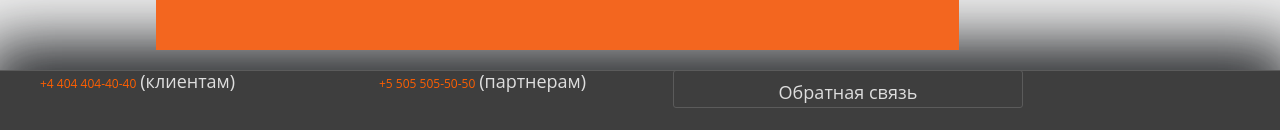
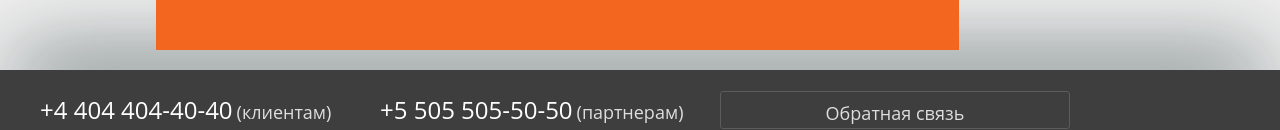
Before and after one commit to Kamikadze-Prog/testvue2, a Vue app: page / in a window 1280 px wide. Shown: the part 1130-1260 px from the top of the page. Built offline with nearby package versions, Linux system fonts and the light colour scheme.

Commit message:
Update Footer.vue

```diff
--- a/src/Footer.vue
+++ b/src/Footer.vue
@@ -44,17 +44,16 @@ export default {
     background-color: #3e3e3e;
     color: #999;
     font-family: 'Open Sans',Arial;
-    -webkit-box-shadow: 0px -11px 65px 16px rgba(20,22,26,0.94);
-    -moz-box-shadow: 0px -11px 65px 16px rgba(20,22,26,0.94);
-    box-shadow: 0px -11px 65px 16px rgba(20,22,26,0.94);
+    box-shadow: 0px -20px 87px -14px rgba(0, 22, 26, 0.94);
+
 }
 .l-contacts {
-    border-bottom: 1px solid #5b5b5b;
-    margin: 20px 0 28px 0;
+    margin: 20px 0 38px 0;
+    padding-top: 1px;
 
 }
 
-.b-contacts, .b-copyright, .b-social {
+.b-contacts {
     margin: 0 auto;
     width: 1200px;
 }
@@ -74,8 +73,19 @@ export default {
     list-style-type: none;
 }
 
+.contacts__phone-number {
+    display: inline-block;
+    text-decoration: none;
+    color: #fff;
+    line-height: 37px;
+    font-size: 24px;
+}
+
 .contacts__client {
-    width: 339px;
+    width: 340px;
+}
+.contacts__partners {
+    width: 340px;
 }
 
 .contacts__text {
```
